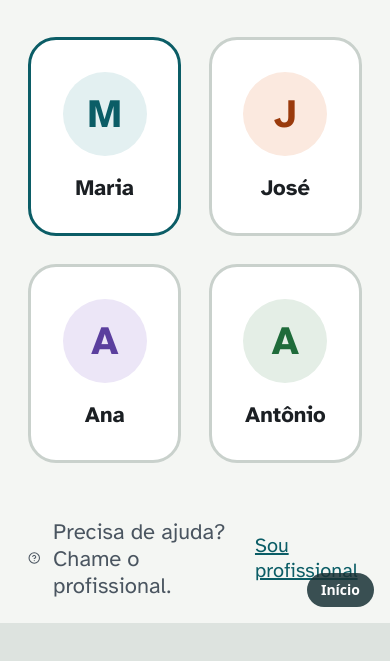
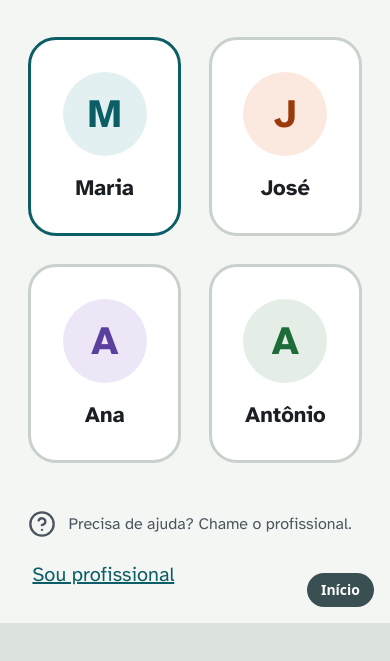
Before and after one commit to felipepribeiro697-debug/TechCare60-, a plain HTML site: page prototipo/Main.html in a window 390 px wide. Shown: the part 221-882 px from the top of the page. Drawn offline with Linux system fonts and the light colour scheme.

Commit message:
Corrige rodapé da tela de escolher perfil no mobile
"Precisa de ajuda? Chame o profissional." e "Sou profissional" ficavam
espremidos lado a lado; agora o link desce para a própria linha quando
falta espaço (flex-wrap), e o texto de ajuda escala no mobile.

Co-Authored-By: Claude Opus 4.8 <noreply@anthropic.com>

```diff
--- a/prototipo/Main.html
+++ b/prototipo/Main.html
@@ -62,12 +62,12 @@ body{background:#DDE3DF}
     </a>
   </div>
 
-  <div style="margin-top: auto; display: flex; justify-content: space-between; align-items: center; gap: 24px">
-    <div style="display: flex; align-items: center; gap: 12px; font-size: 22px; color: #4A5560">
-      <svg width="28" height="28" viewBox="0 0 24 24" fill="none" stroke="#4A5560" stroke-width="2" stroke-linecap="round" stroke-linejoin="round" aria-hidden="true"><circle cx="12" cy="12" r="10"/><path d="M9.1 9a3 3 0 0 1 5.8 1c0 2-3 3-3 3"/><path d="M12 17h.01"/></svg>
+  <div style="margin-top: auto; display: flex; flex-wrap: wrap; justify-content: space-between; align-items: center; gap: 12px 24px">
+    <div style="flex: 1 1 260px; min-width: 0; display: flex; align-items: center; gap: 12px; font-size: clamp(16px, 3.4vw, 22px); color: #4A5560">
+      <svg width="28" height="28" viewBox="0 0 24 24" fill="none" stroke="#4A5560" stroke-width="2" stroke-linecap="round" stroke-linejoin="round" style="flex-shrink: 0" aria-hidden="true"><circle cx="12" cy="12" r="10"/><path d="M9.1 9a3 3 0 0 1 5.8 1c0 2-3 3-3 3"/><path d="M12 17h.01"/></svg>
       Precisa de ajuda? Chame o profissional.
     </div>
-    <a href="Prof-Login.html" style="font-size: 20px; padding: 12px 4px">Sou profissional</a>
+    <a href="Prof-Login.html" style="flex-shrink: 0; white-space: nowrap; font-size: 20px; padding: 12px 4px">Sou profissional</a>
   </div>
 </div>
 </template>
```
